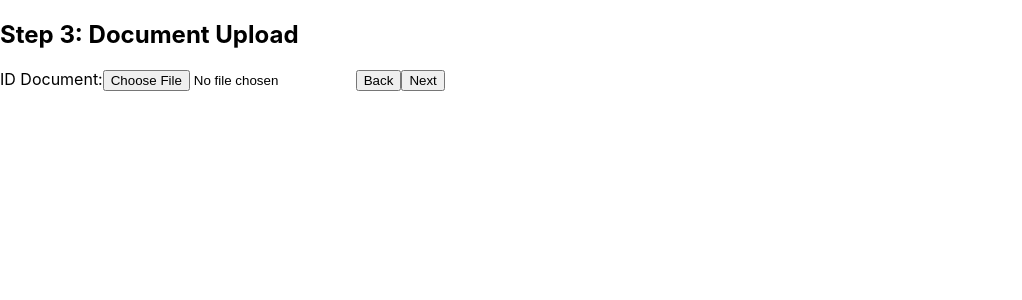
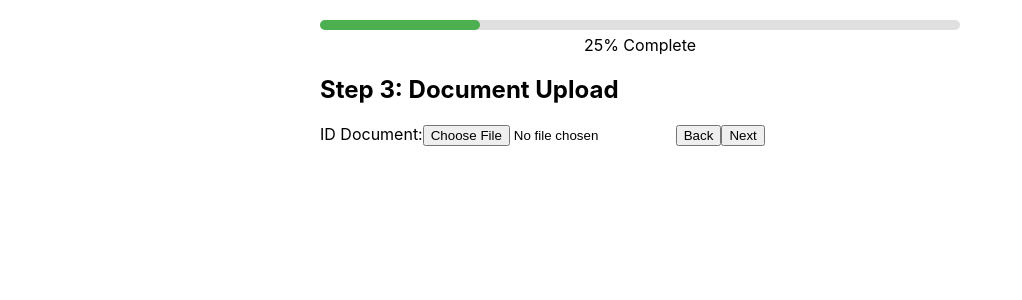
Before and after one commit to BrijeshkumarSuvagiya/kyc-form, a React (Create React App) app: page /step3 in a window 1280 px wide. Shown: the top 300 px of the page, without its empty margins (0-1022 px from the left). Built offline with nearby package versions, Linux system fonts and the light colour scheme.

Commit message:
setUp Progressbar According to step.

```diff
--- a/src/App.js
+++ b/src/App.js
@@ -1,11 +1,12 @@
-import logo from './logo.svg';
-import './App.css';
+// src/App.js
+
 import React, { useState } from 'react';
 import { BrowserRouter as Router, Routes, Route } from 'react-router-dom';
 import Step1 from './components/Step1';
 import Step2 from './components/Step2';
 import Step3 from './components/Step3';
 import Summary from './components/Summary';
+import ProgressBar from './components/ProgressBar';
 
 function App() {
     const [formData, setFormData] = useState({
@@ -15,30 +16,55 @@ function App() {
         country: '',
         idDocument: null,
     });
+
+    // Track the current step (1 for Step1, 2 for Step2, etc.)
+    const [currentStep, setCurrentStep] = useState(1);
+
+    // Total number of steps
+    const totalSteps = 4;  // 3 steps + summary page
+
     return (
-    // <div className="App">
-    //   <header className="App-header">
-    //     <img src={logo} className="App-logo" alt="logo" />
-    //     <p>
-    //       Edit <code>src/App.js</code> and save to reload.
-    //     </p>
-    //     <a
-    //       className="App-link"
-    //       href="https://reactjs.org"
-    //       target="_blank"
-    //       rel="noopener noreferrer"
-    //     >
-    //       Learn React
-    //     </a>
-    //   </header>
-    // </div>
         <Router>
+            <div style={{ width: '50%', margin: '0 auto' }}>
+                <ProgressBar currentStep={currentStep} totalSteps={totalSteps} />
+
                 <Routes>
-                <Route path="/" element={<Step1 formData={formData} setFormData={setFormData} />} />
-                <Route path="/step2" element={<Step2 formData={formData} setFormData={setFormData} />} />
-                <Route path="/step3" element={<Step3 formData={formData} setFormData={setFormData} />} />
-                <Route path="/summary" element={<Summary formData={formData} />} />
+                    <Route
+                        path="/"
+                        element={
+                            <Step1
+                                formData={formData}
+                                setFormData={setFormData}
+                                setCurrentStep={setCurrentStep}
+                            />
+                        }
+                    />
+                    <Route
+                        path="/step2"
+                        element={
+                            <Step2
+                                formData={formData}
+                                setFormData={setFormData}
+                                setCurrentStep={setCurrentStep}
+                            />
+                        }
+                    />
+                    <Route
+                        path="/step3"
+                        element={
+                            <Step3
+                                formData={formData}
+                                setFormData={setFormData}
+                                setCurrentStep={setCurrentStep}
+                            />
+                        }
+                    />
+                    <Route
+                        path="/summary"
+                        element={<Summary formData={formData} />}
+                    />
                 </Routes>
+            </div>
         </Router>
     );
 }
--- a/src/components/ProgressBar.js
+++ b/src/components/ProgressBar.js
@@ -0,0 +1,34 @@
+import React from 'react';
+
+function ProgressBar({ currentStep, totalSteps }) {
+
+   const progress = (currentStep / totalSteps) * 100;
+
+   return (
+       <div style={{ margin: '20px 0' }}>
+           <div
+               style={{
+                   width: '100%',
+                   backgroundColor: '#e0e0e0',
+                   borderRadius: '10px',
+                   height: '10px',
+               }}
+           >
+               <div
+                   style={{
+                       width: `${progress}%`,
+                       backgroundColor: '#4caf50',
+                       height: '100%',
+                       borderRadius: '10px',
+                       transition: 'width 0.3s ease-in-out',
+                   }}
+               ></div>
+           </div>
+           <div style={{ textAlign: 'center', marginTop: '5px' }}>
+               {Math.round(progress)}% Complete
+           </div>
+       </div>
+   );
+}
+
+export default ProgressBar;
--- a/src/components/Step1.js
+++ b/src/components/Step1.js
@@ -1,10 +1,11 @@
 import React from 'react';
 import { useNavigate } from 'react-router-dom';
 
-function Step1({ formData, setFormData }) {
+function Step1({ formData, setFormData, setCurrentStep  }) {
    const navigate = useNavigate();
 
    const handleNext = () => {
+       setCurrentStep(2);
        navigate('/step2');
    };
 
--- a/src/components/Step2.js
+++ b/src/components/Step2.js
@@ -1,14 +1,16 @@
 import React from 'react';
 import { useNavigate } from 'react-router-dom';
 
-function Step2({ formData, setFormData }) {
+function Step2({ formData, setFormData, setCurrentStep  }) {
    const navigate = useNavigate();
 
    const handleNext = () => {
+    setCurrentStep(3);  // Update progress to Step 3
        navigate('/step3');
    };
 
    const handleBack = () => {
+    setCurrentStep(1);  // Update progress to Step 1
        navigate('/');
    };
 
--- a/src/components/Step3.js
+++ b/src/components/Step3.js
@@ -1,14 +1,16 @@
 import React from 'react';
 import { useNavigate } from 'react-router-dom';
 
-function Step3({ formData, setFormData }) {
+function Step3({ formData, setFormData, setCurrentStep  }) {
    const navigate = useNavigate();
 
    const handleNext = () => {
+    setCurrentStep(4);  // Update progress to Summary
        navigate('/summary');
    };
 
    const handleBack = () => {
+    setCurrentStep(2);  // Update progress to Step 2
        navigate('/step2');
    };
 
```
Lines whose indentation alone changed are shown as unchanged.
